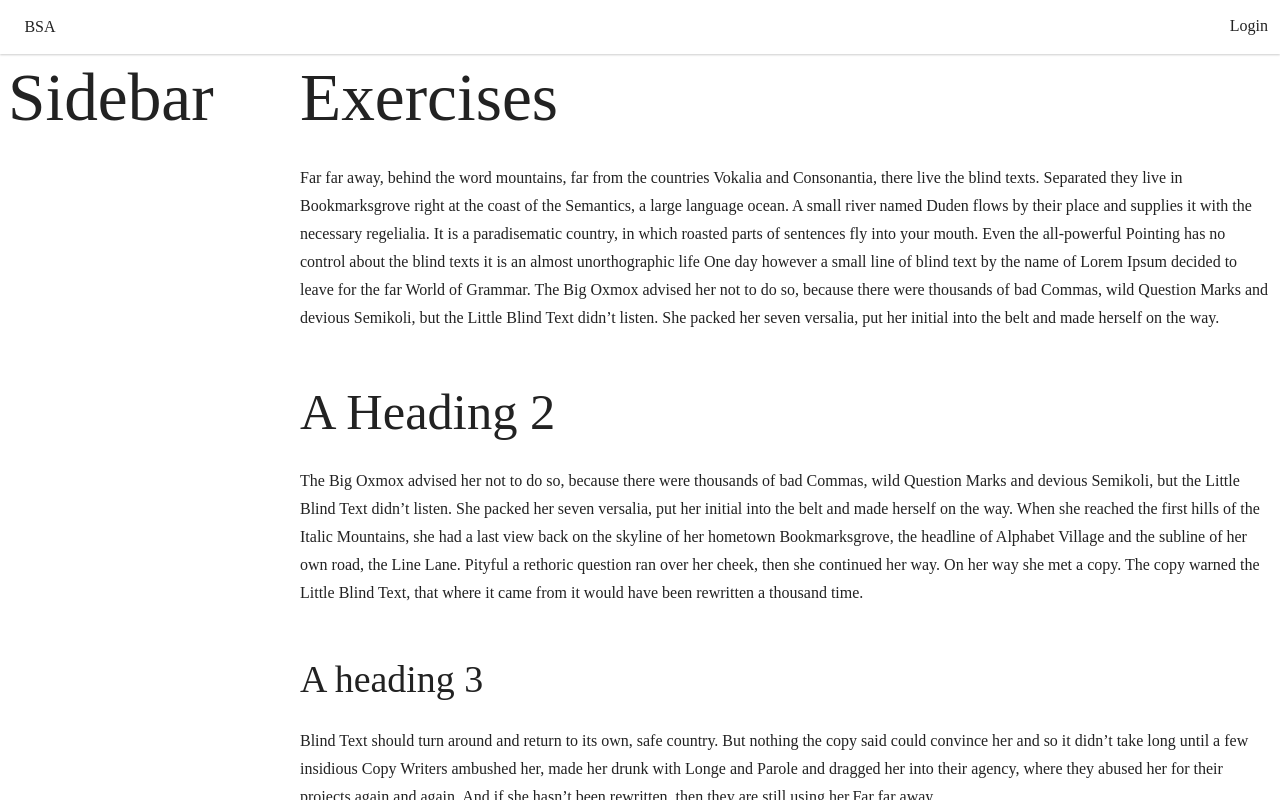
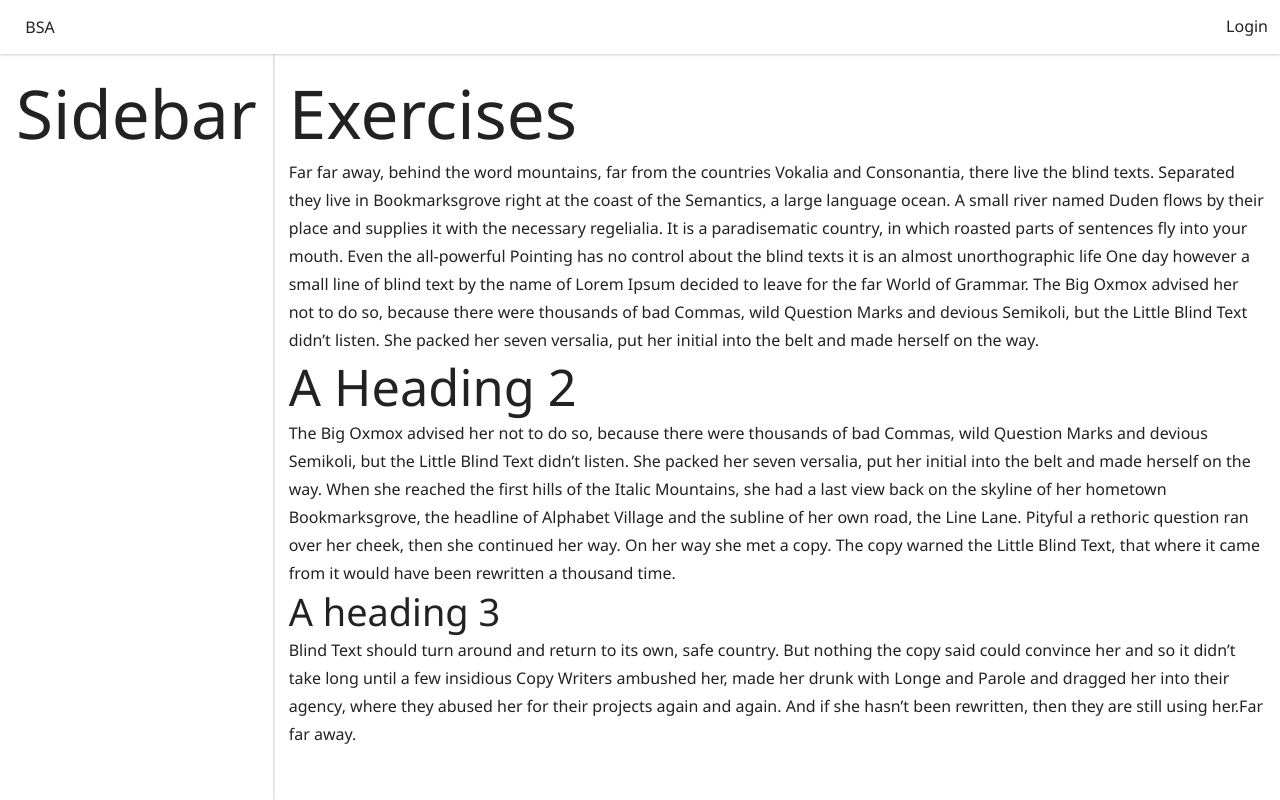
Before and after one commit to lbsonley/brick-shithouse, a Next.js app: page /exercises in a window 1280 px wide. Built offline with nearby package versions, Linux system fonts and the light colour scheme; no server answers.

Commit message:
feat: add lots of scss variables and mixins

```diff
--- a/app/layout.module.scss
+++ b/app/layout.module.scss
@@ -11,7 +11,7 @@
   display: grid;
   grid-column: layout-left / layout-right;
   grid-row: body-start / layout-bottom;
-  grid-template-columns: [template-left] 300px [sidebar-end main-start] 1fr [template-right];
+  grid-template-columns: [template-left] auto [sidebar-end main-start] 1fr [template-right];
   grid-template-rows: [template-top] 1fr [template-bottom];
   overflow-y: scroll;
 }
--- a/components/layout/header/header.module.scss
+++ b/components/layout/header/header.module.scss
@@ -1,4 +1,5 @@
 @use "../../../styles/layout-utils";
+@use "../../../styles/utils";
 @use "../../../styles/spaces";
 @use "../../../styles/colors";
 @use "../../../styles/defaults";
@@ -7,7 +8,7 @@
   display: flex;
   flex-flow: row nowrap;
   justify-content: flex-start;
-  box-shadow: defaults.$box-shadow;
+  box-shadow: defaults.$box-shadow-bottom;
 
   @include layout-utils.grid-header;
 }
@@ -38,11 +39,7 @@
 
 .headerNavLink {
   @include layout-utils.flex-center;
+  @include utils.block-link;
 
   padding: spaces.$space-12;
-  border-bottom: 2px solid transparent;
-
-  &.isActive {
-    border-bottom-color: colors.$brand;
-  }
 }
--- a/components/layout/header/user-menu.module.scss
+++ b/components/layout/header/user-menu.module.scss
@@ -1,6 +1,7 @@
 @use "../../../styles/colors";
 @use "../../../styles/spaces";
 @use "../../../styles/defaults";
+@use "../../../styles/utils";
 
 .userMenu {
   position: relative;
@@ -26,7 +27,7 @@
   width: 200px;
   padding: spaces.$space-12;
   background-color: colors.$white;
-  box-shadow: defaults.$box-shadow;
+  box-shadow: defaults.$box-shadow-bottom;
   transform: translateX(205px);
   transition: transform defaults.$transition;
 }
@@ -58,11 +59,6 @@
 
 .userMenuLink {
   display: block;
-  border-bottom: 2px solid transparent;
-  transition: border-bottom defaults.$transition;
 
-  &:hover,
-  &.isActive {
-    border-bottom-color: colors.$brand;
-  }
+  @include utils.block-link;
 }
--- a/components/layout/sidebar/sidebar.module.scss
+++ b/components/layout/sidebar/sidebar.module.scss
@@ -1,5 +1,8 @@
 @use "../../../styles/layout-utils";
+@use "../../../styles/defaults";
 
 .sidebar {
   @include layout-utils.grid-sidebar;
+
+  box-shadow: defaults.$box-shadow-right;
 }
--- a/styles/_defaults.scss
+++ b/styles/_defaults.scss
@@ -1,5 +1,8 @@
 @use "./colors";
 
+$max-body-width: 1440px;
+$max-content-width-narrow: 768px;
 $border-radius: 4px;
 $transition: 500ms ease;
-$box-shadow: 0 1px 2px colors.$black-20;
+$box-shadow-bottom: 0 1px 2px colors.$black-20;
+$box-shadow-right: 1px 0 2px colors.$black-20;
--- a/styles/_layout-utils.scss
+++ b/styles/_layout-utils.scss
@@ -1,3 +1,7 @@
+@use "./spaces";
+@use "./defaults";
+@use "./media-queries";
+
 @mixin flex-center {
   display: flex;
   align-items: center;
@@ -10,22 +14,38 @@
 }
 
 @mixin grid-sidebar {
-  padding-left: 8px;
+  padding: spaces.$space-8;
   grid-column: template-left / sidebar-end;
   grid-row: template-top / template-bottom;
+
+  @include media-queries.sm-up {
+    padding: spaces.$space-16;
+  }
 }
 
 @mixin grid-main-sidebar {
-  padding-right: 8px;
+  padding: spaces.$space-8;
   grid-column: main-start / template-right;
   grid-row: template-top / template-bottom;
   overflow-y: scroll;
+
+  @include media-queries.sm-up {
+    padding: spaces.$space-16;
+  }
 }
 
 @mixin grid-main-full {
-  padding-right: 8px;
-  padding-left: 8px;
+  padding: spaces.$space-8;
   grid-column: template-left / template-right;
   grid-row: template-top / template-bottom;
   overflow-y: scroll;
+
+  @include media-queries.sm-up {
+    padding: spaces.$space-16;
+  }
 }
+
+@mixin content-max-width-narrow {
+  max-width: defaults.$max-content-width-narrow;
+  margin: 0 auto;
+}
--- /dev/null
+++ b/styles/_media-queries.scss
@@ -0,0 +1,48 @@
+// breakpoints
+$bp-sm: 576px;
+$bp-md: 768px;
+$bp-lg: 992px;
+$bp-xl: 1200px;
+$bp-xxl: 1440px;
+$breakpoints-map: (
+  "sm": $bp-sm,
+  "md": $bp-md,
+  "lg": $bp-lg,
+  "xl": $bp-xl,
+  "xxl": $bp-xxl,
+);
+
+// >= 576px
+@mixin sm-up {
+  @media only screen and (min-width: $bp-sm) {
+    @content;
+  }
+}
+
+// >= 768px
+@mixin md-up {
+  @media only screen and (min-width: $bp-md) {
+    @content;
+  }
+}
+
+// >= 992px
+@mixin lg-up {
+  @media only screen and (min-width: $bp-lg) {
+    @content;
+  }
+}
+
+// >= 1200px
+@mixin xl-up {
+  @media only screen and (min-width: $bp-xl) {
+    @content;
+  }
+}
+
+// >= 1440px
+@mixin xxl-up {
+  @media only screen and (min-width: $bp-xxl) {
+    @content;
+  }
+}
--- a/styles/_typography.scss
+++ b/styles/_typography.scss
@@ -6,22 +6,39 @@ $font-weight-base: 400;
 $line-height-base: 1.75;
 
 @mixin heading-base {
-  margin: 3rem 0 1.38rem;
   font-weight: 400;
   line-height: 1.3;
 }
 
 @mixin heading-1 {
+  @include heading-base;
+
   margin-top: 0;
   font-size: 4.209rem;
 }
 
-@mixin heading-2 { font-size: 3.157rem; }
+@mixin heading-2 {
+  @include heading-base;
 
-@mixin heading-3 { font-size: 2.369rem; }
+  font-size: 3.157rem;
+}
 
-@mixin heading-4 { font-size: 1.777rem; }
+@mixin heading-3 {
+  @include heading-base;
 
-@mixin heading-5 { font-size: 1.333rem; }
+  font-size: 2.369rem;
+}
+
+@mixin heading-4 {
+  @include heading-base;
+
+  font-size: 1.777rem;
+}
+
+@mixin heading-5 {
+  @include heading-base;
+
+  font-size: 1.333rem;
+}
 
 @mixin text-small { font-size: 0.75rem; }
--- /dev/null
+++ b/styles/_utils.scss
@@ -0,0 +1,14 @@
+@use "./spaces";
+@use "./colors";
+@use "./defaults";
+
+@mixin block-link {
+  padding: spaces.$space-12 0;
+  border-bottom: 2px solid transparent;
+  transition: border-bottom defaults.$transition;
+
+  &:hover,
+  &.isActive {
+    border-bottom-color: colors.$brand;
+  }
+}
--- a/styles/globals.scss
+++ b/styles/globals.scss
@@ -102,6 +102,7 @@ body {
 
 body {
   color: rgb(var(--foreground-rgb));
+  font-family: "Segoe UI", Tahoma, Geneva, Verdana, sans-serif;
   font-weight: typography.$font-weight-base;
   line-height: typography.$line-height-base;
 }
```
